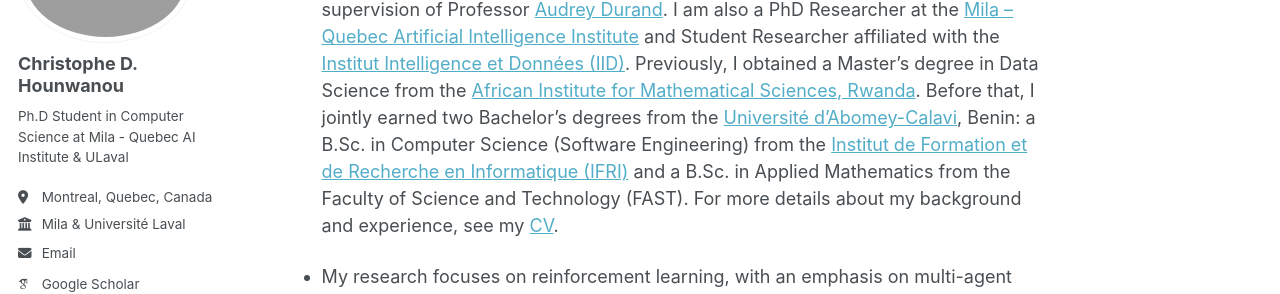
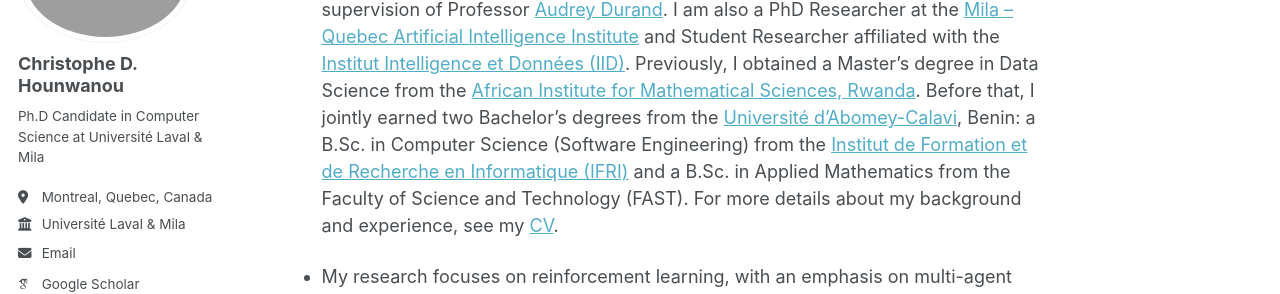
Before and after one commit to chrishounwanou/chrishounwanou.github.io, a Jekyll site: the page built from _pages/about.md, in a window 1280 px wide. Shown: the part 197-491 px from the top of the page. Built offline with Jekyll 4.4.1, drawn with Linux system fonts in a browser that asks for light colours; some web fonts are replaced.

Commit message:
Update _config.yml

```diff
--- a/_config.yml
+++ b/_config.yml
@@ -11,7 +11,7 @@ locale                   : "en-US"
 title                    : "Christophe D. Hounwanou"
 title_separator          : "-"
 name                     : &name "Christophe D. Hounwanou"
-description              : &description "Computer Science Ph.D Student at Université Laval & Mila - Quebec AI Institute"
+description              : &description "Ph.D Candidate in Computer Science at Université Laval & Mila"
 url                      : https://chrishounwanou.github.io # the base hostname & protocol for your site e.g. "https://mmistakes.github.io"
 baseurl                  : "" # the subpath of your site, e.g. "/blog"
 repository               : "chrishounwanou/chrishounwanou.github.io"
@@ -83,9 +83,9 @@ analytics:
 author:
   name             : "Christophe D. Hounwanou"
   avatar           : "Chris.png"
-  bio              : "Ph.D Student in Computer Science at Mila - Quebec AI Institute & ULaval"
+  bio              : "Ph.D Candidate in Computer Science at Université Laval & Mila"
   location         : "Montreal, Quebec, Canada"
-  employer         :  Mila & Université Laval
+  employer         :  Université Laval & Mila
   #pubmed           : #"https://www.ncbi.nlm.nih.gov/pubmed/?term=christophe+hounwanou"
   googlescholar    : "https://scholar.google.com/citations?hl=en&user=2i7KV8EAAAAJ"
   email            : "chrishounwanou@gmail.com"
```
